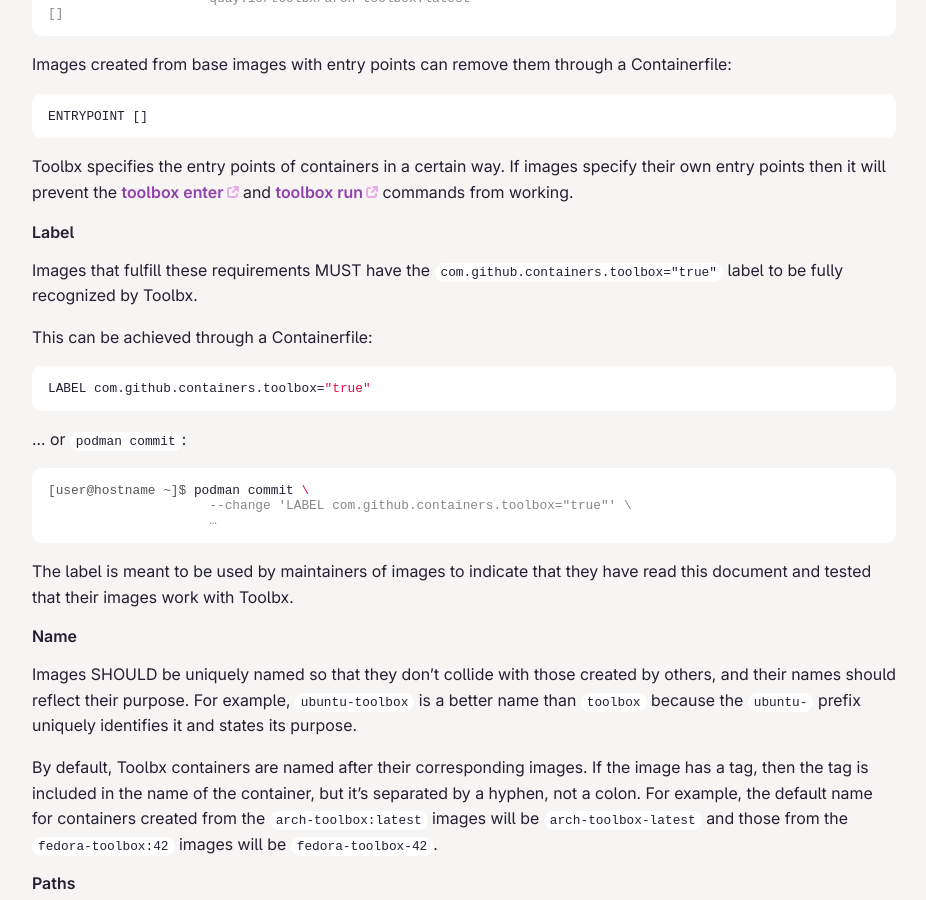
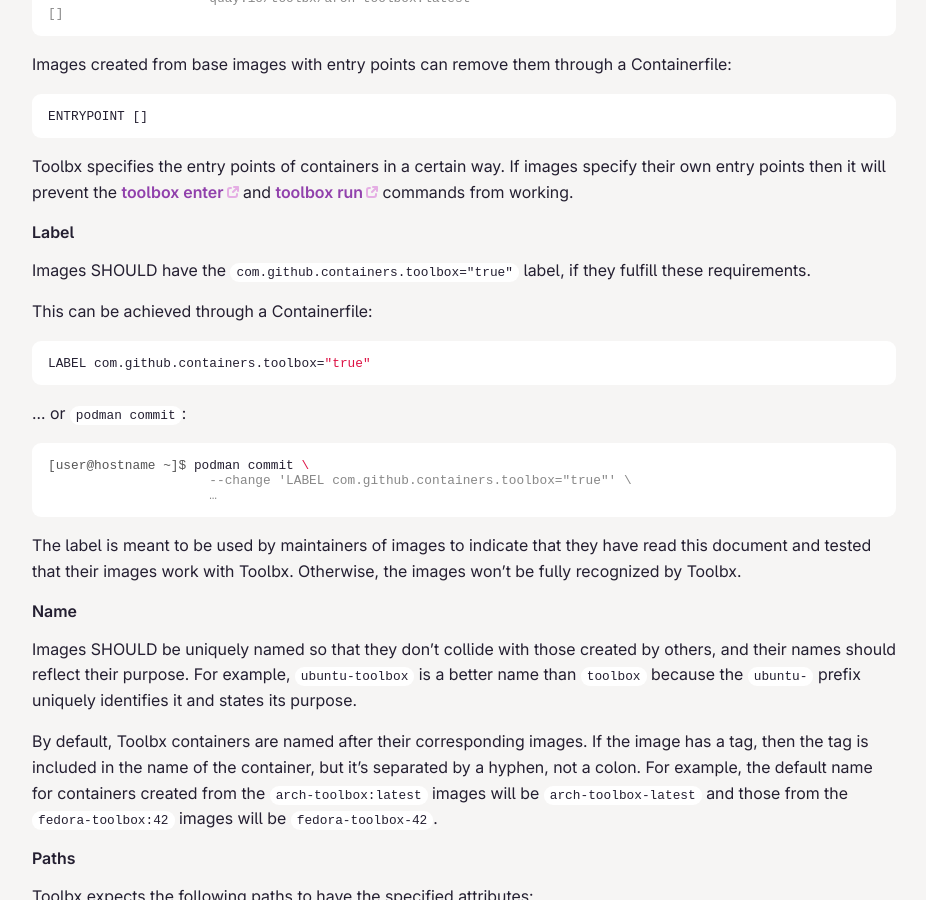
Before and after one commit to containers/containertoolbx.org, a Jekyll site: the page built from doc.md, in a window 1280 px wide and 900 px high, scrolled down 4699 px. Shown: the whole window, without its empty margins (176-1102 px from the left). Built offline with Jekyll 4.4.1, drawn with Linux system fonts in a browser that asks for light colours.

Commit message:
Downgrade the label to SHOULD and put it earlier in the sentence
The core Toolbx commands like 'create', 'enter' and 'run' won't fail if
Toolbx images don't have the com.github.containers.toolbox label.

The 'create' command might throw a warning in the future for such
images.  Currently, images without the label won't show up in 'list' and
can't be deleted with 'rmi'.  These limitations don't deserve a MUST,
and SHOULD is enough.

The "SHOULD" is placed earlier in the sentence because it highlights the
requirement more as is done elsewhere.

Fallout from 2d00e3251b8b11a55082227f84ad32e88ab126b7

https://github.com/containers/toolbox/issues/1606

````diff
--- a/doc.md
+++ b/doc.md
@@ -172,7 +172,7 @@
 
 #### Label
 
-Images that fulfill these requirements MUST have the `com.github.containers.toolbox="true"` label to be fully recognized by Toolbx.
+Images SHOULD have the `com.github.containers.toolbox="true"` label, if they fulfill these requirements.
 
 This can be achieved through a Containerfile:
 ```conf
@@ -186,7 +186,7 @@
                      …
 ```
 
-The label is meant to be used by maintainers of images to indicate that they have read this document and tested that their images work with Toolbx.
+The label is meant to be used by maintainers of images to indicate that they have read this document and tested that their images work with Toolbx. Otherwise, the images won't be fully recognized by Toolbx.
 
 #### Name
 
````
